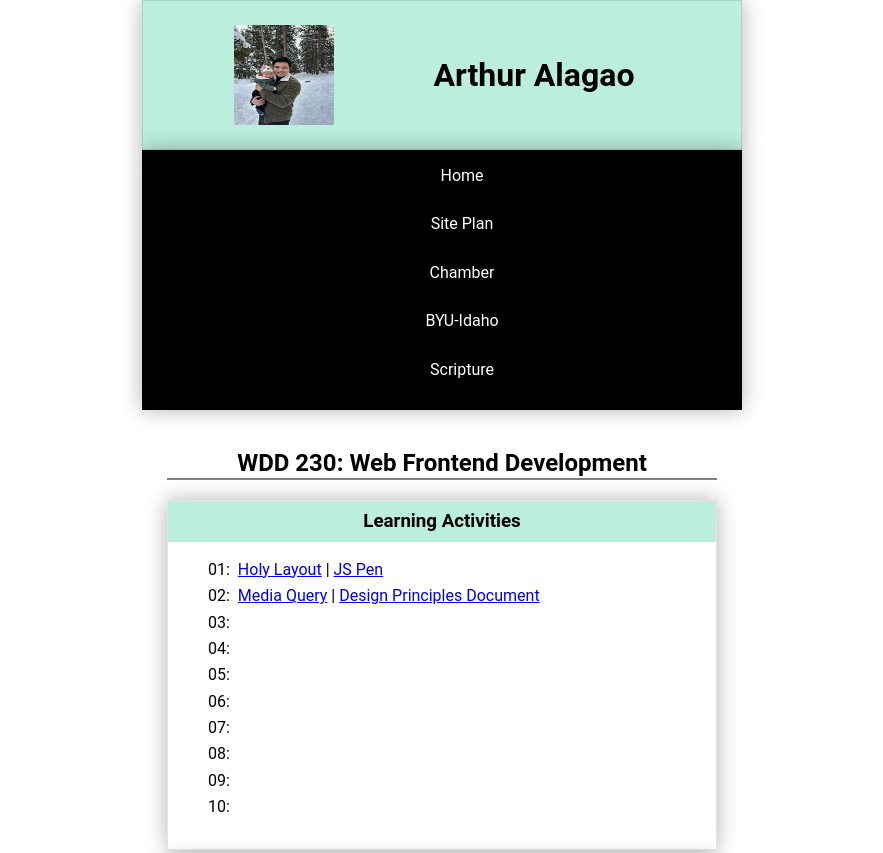
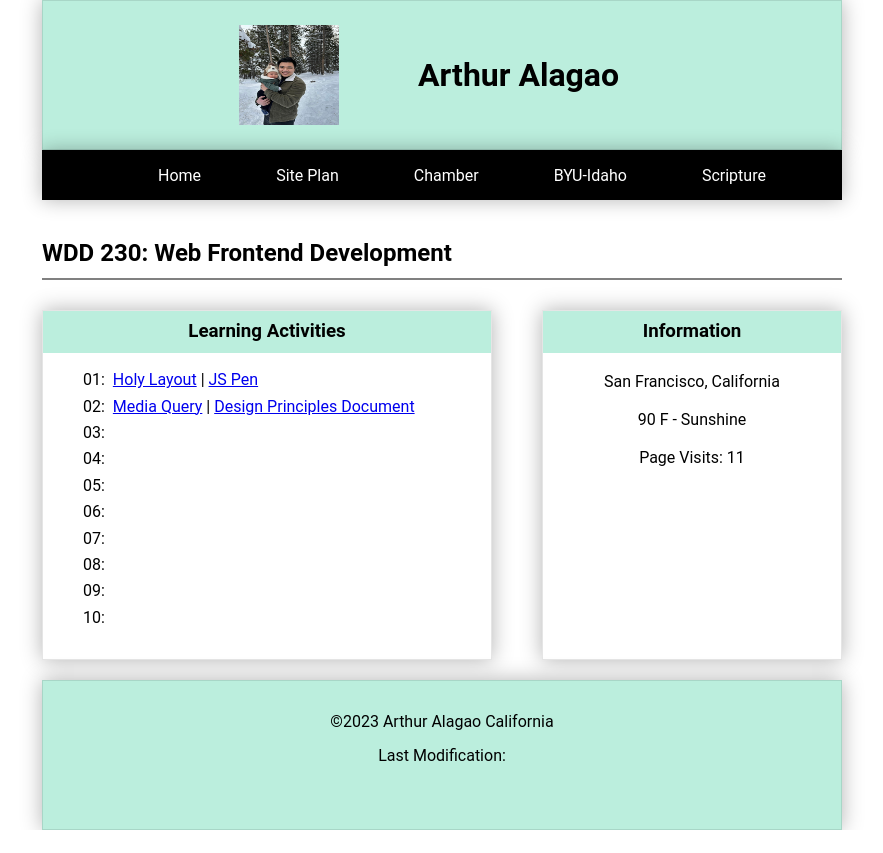
Before and after one commit to aralagao/wdd230, a plain HTML site: page index.html in a window 1280 px wide. Shown: the top 853 px of the page, without its empty margins (198-1081 px from the left). After the commit the page ends 830 px from the top, so only its background shows below. Drawn offline with Linux system fonts and the light colour scheme.

Commit message:
added enhancements and media query

```diff
--- a/index.html
+++ b/index.html
@@ -11,6 +11,7 @@
 
     <link rel="stylesheet" href="styles/normalize.css"> <!--Normalize.css-->
     <link rel="stylesheet" href="styles/base.css">
+    <link rel="stylesheet" href="styles/larger.css">
 
     <link rel="icon" href="favicon.ico"> <!-- Favicon-->
 
--- a/styles/base.css
+++ b/styles/base.css
@@ -40,6 +40,10 @@ nav {
     text-align: center;
 }
 
+nav ul {
+    display: flex;
+    flex-direction: column;
+}
 nav ul li{
     font-size: 1rem;
     margin-top: 30x;
@@ -119,16 +123,3 @@ footer {
 footer p {
     text-align: center;
 }
-
-
-
-
-
-
-
-
-@media screen and (max-width: 500px) {
-    header {
-        background-color: black;
-    }
-}
--- /dev/null
+++ b/styles/larger.css
@@ -0,0 +1,134 @@
+@media screen and (min-width: 500px){
+    * {
+        box-sizing:border-box;
+    }
+    body {
+        display: flex;
+        flex-direction: column;
+        align-items: center;
+        justify-content: center;
+        font-size: 16px;
+        font-family: Roboto, Helvetica, sans-serif;
+        background-color: white;
+    }
+
+    header {
+        border: 1px solid rgba(0,0,0,.1);
+        padding: 1rem;
+        background-color: #bed;
+        box-shadow: 0 0 20px rgba(0,0,0,.3);
+        width: 800px;
+        height: 150px;
+        display: grid;
+        grid-template-columns: 1fr 1fr 1fr 1fr 1fr;
+        place-items: center;
+    }
+
+    header img {
+        grid-column: 2/3 ;
+    }
+
+    header h1 {
+        grid-column: 3/5;
+    }
+
+    nav {
+        border: 1px solid rgba(0,0,0,.1);
+        background-color: black;
+        box-shadow: 0 0 20px rgba(0,0,0,.3);
+        width: 800px;
+        height: 50px;
+        text-align: center;
+    }
+
+    nav ul {
+        display: flex;
+        flex-direction: row;
+        justify-content: space-evenly;
+    }
+    nav ul li{
+        font-size: 1rem;
+        margin-top: 30x;
+        margin-bottom: 30px;
+    }
+
+    nav a{
+        color: white;
+        text-decoration: none;
+        list-style-type: none;
+    }
+
+    main {
+        display: grid;
+        grid-template-rows: 100px 1fr;
+        grid-template-columns: 500px 1fr;
+    }
+
+    main h2 {
+        text-align: left;
+        border-bottom: 2px solid grey;
+        margin-top: 40px;
+        grid-column: 1/3;
+    }
+
+    .card {
+        border: 1px solid rgba(0,0,0,.1);
+        box-shadow: 0 0 20px rgba(0,0,0,.3);
+        width: 450px;
+        height: 350px;
+        text-align: center;
+        margin-top: 10px;
+    }
+
+    .card h3 {
+        background-color: #bed;
+        margin-top: 0px;
+        padding-top: 10px;
+        padding-bottom: 10px;
+    }
+
+    .card ul{
+        text-align: left;
+    }
+
+    .card ul {
+        list-style-type: none;
+        counter-reset: item;
+      }
+
+    .card ul li {
+        counter-increment: item;
+        margin-bottom: 8px;
+      }
+
+    .card ul li::before {
+        content: counter(item, decimal-leading-zero) ": ";
+        display: inline-block;
+        margin-right: 8px;
+      }
+
+    #second-card {
+        width: 300px;
+        height: 350px;
+    }
+
+    #second-card div {
+        margin-top: 20px;
+        margin-bottom: 20px;
+    }
+
+    footer {
+        border: 1px solid rgba(0,0,0,.1);
+        padding: 1rem;
+        background-color: #bed;
+        box-shadow: 0 0 20px rgba(0,0,0,.3);
+        width: 800px;
+        height: 150px;
+        place-items: center;
+        margin-top: 20px;
+    }
+
+    footer p {
+        text-align: center;
+    }
+}
```
